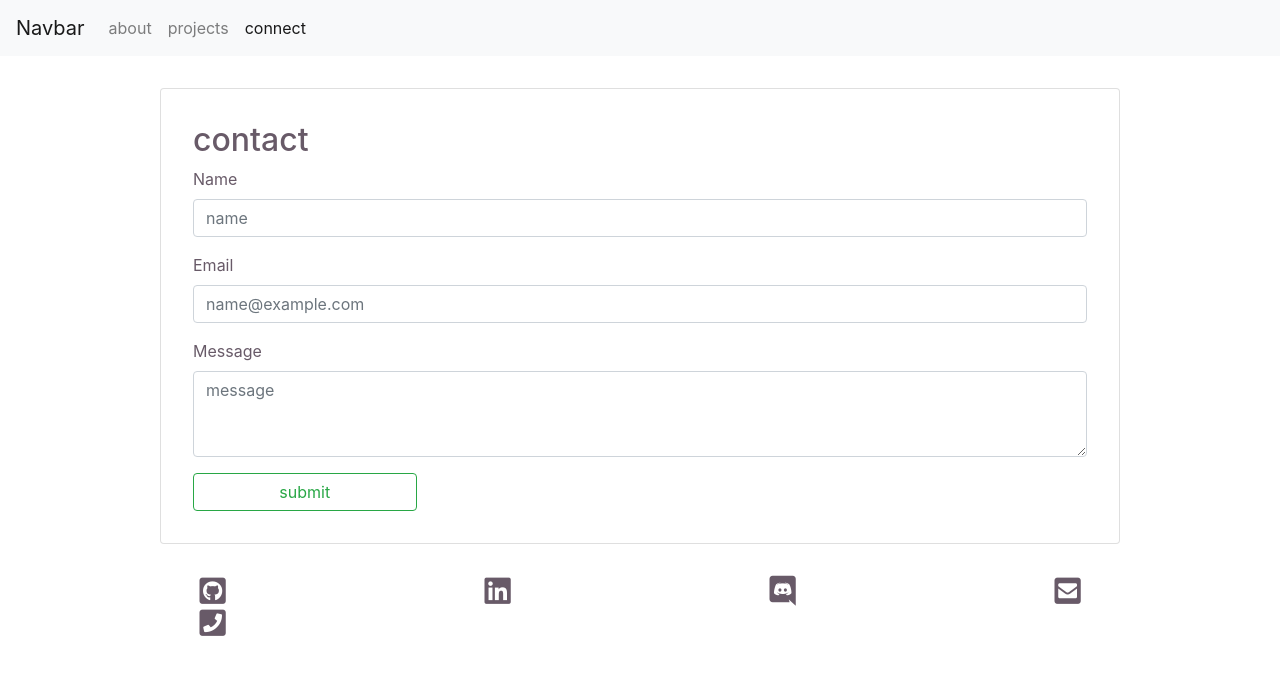
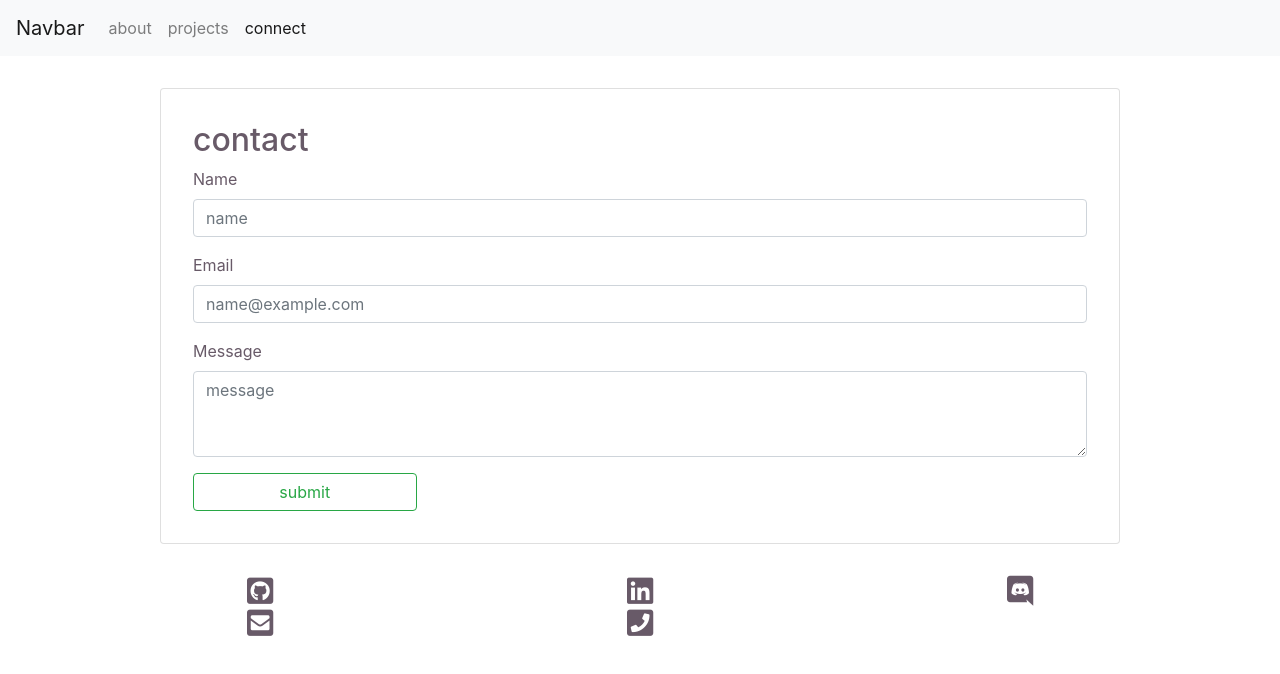
Before and after one commit to theykay/theykay.github.io, a plain HTML site: page contact.html in a window 1280 px wide. Drawn offline with nearby package versions, Linux system fonts and the light colour scheme; files whose address does not match are found by name.

Commit message:
adjusted icon layout

```diff
--- a/contact.html
+++ b/contact.html
@@ -64,7 +64,7 @@
         <div class="row">
 
             <!-- github -->
-            <div class="col-12 col-sm-6 col-md-4 col-lg-3 d-flex justify-content-center">
+            <div class="col-12 col-sm-6 col-md-4 d-flex justify-content-center">
                 <a href="https://github.com/theykay" target="_blank">
                     <!-- <i class="fab fa-github"></i> -->
                     <i class="fab fa-github-square"></i>
@@ -72,7 +72,7 @@
             </div>
 
             <!-- linkedin -->
-            <div class="col-12 col-sm-6 col-md-4 col-lg-3 d-flex justify-content-center">
+            <div class="col-12 col-sm-6 col-md-4 d-flex justify-content-center">
                 <a href="www.linkedin.com/in/kyle-murray-design" target="_blank">
                     <!-- <i class="fab fa-linkedin-in"></i> -->
                     <i class="fab fa-linkedin"></i>
@@ -80,21 +80,21 @@
             </div>
 
             <!-- discord -->
-            <div class="col-12 col-sm-6 col-md-4 col-lg-3 d-flex justify-content-center">
+            <div class="col-12 col-sm-6 col-md-4 d-flex justify-content-center">
                 <a href="https://discord.gg/sKc5mWq" target="_blank">
                     <i class="fab fa-discord"></i>
                 </a>
             </div>
 
             <!-- email -->
-            <div class="col-12 col-sm-6 col-md-4 col-lg-3 d-flex justify-content-center">
+            <div class="col-12 col-sm-6 col-md-4 d-flex justify-content-center">
                 <a href="mailto:murraykyleb@gmail.com">
                     <i class="fas fa-envelope-square"></i>
                 </a>
             </div>
 
             <!-- phone number -->
-            <div class="col-12 col-sm-6 col-md-4 col-lg-3 d-flex justify-content-center">
+            <div class="col-12 col-sm-6 col-md-4 d-flex justify-content-center">
                 <i class="fas fa-phone-square"></i>
             </div>
         </div>
```
